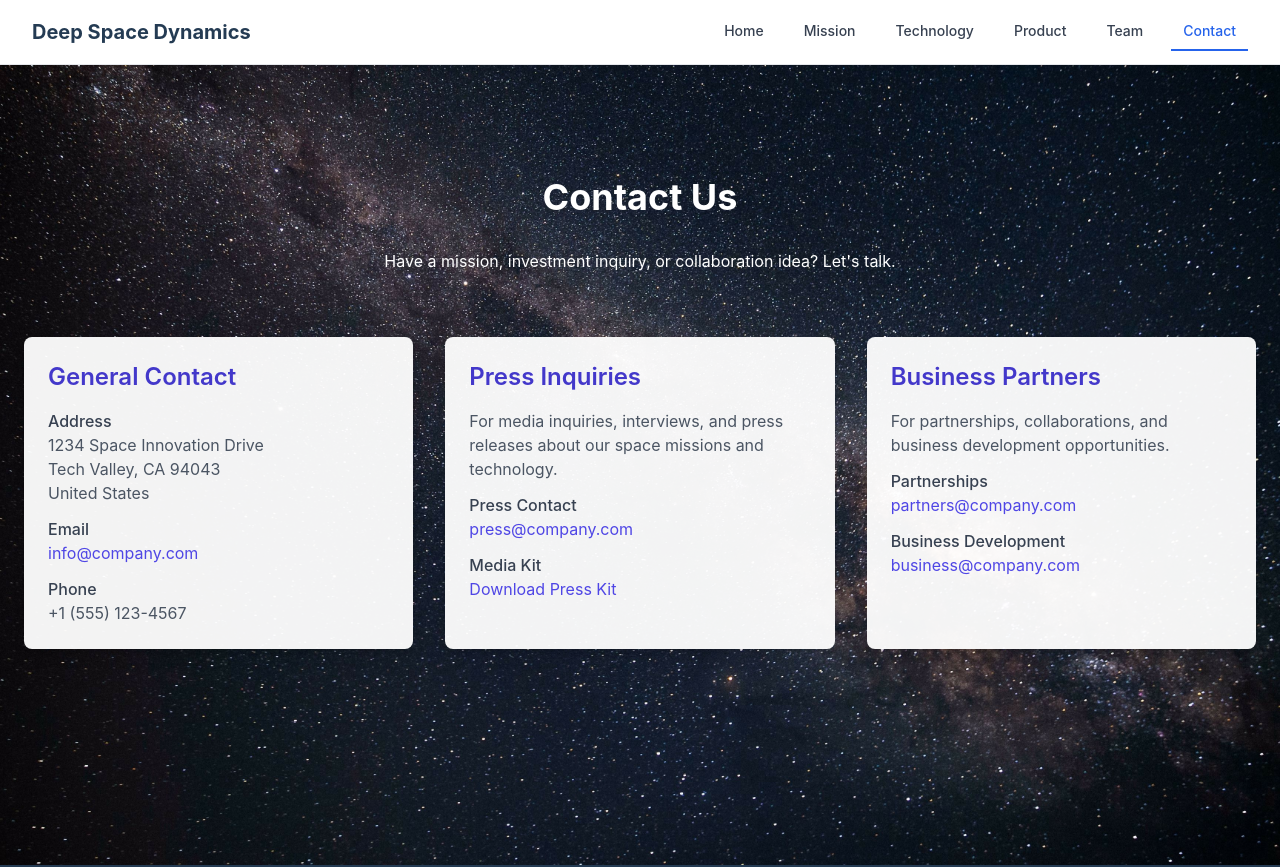
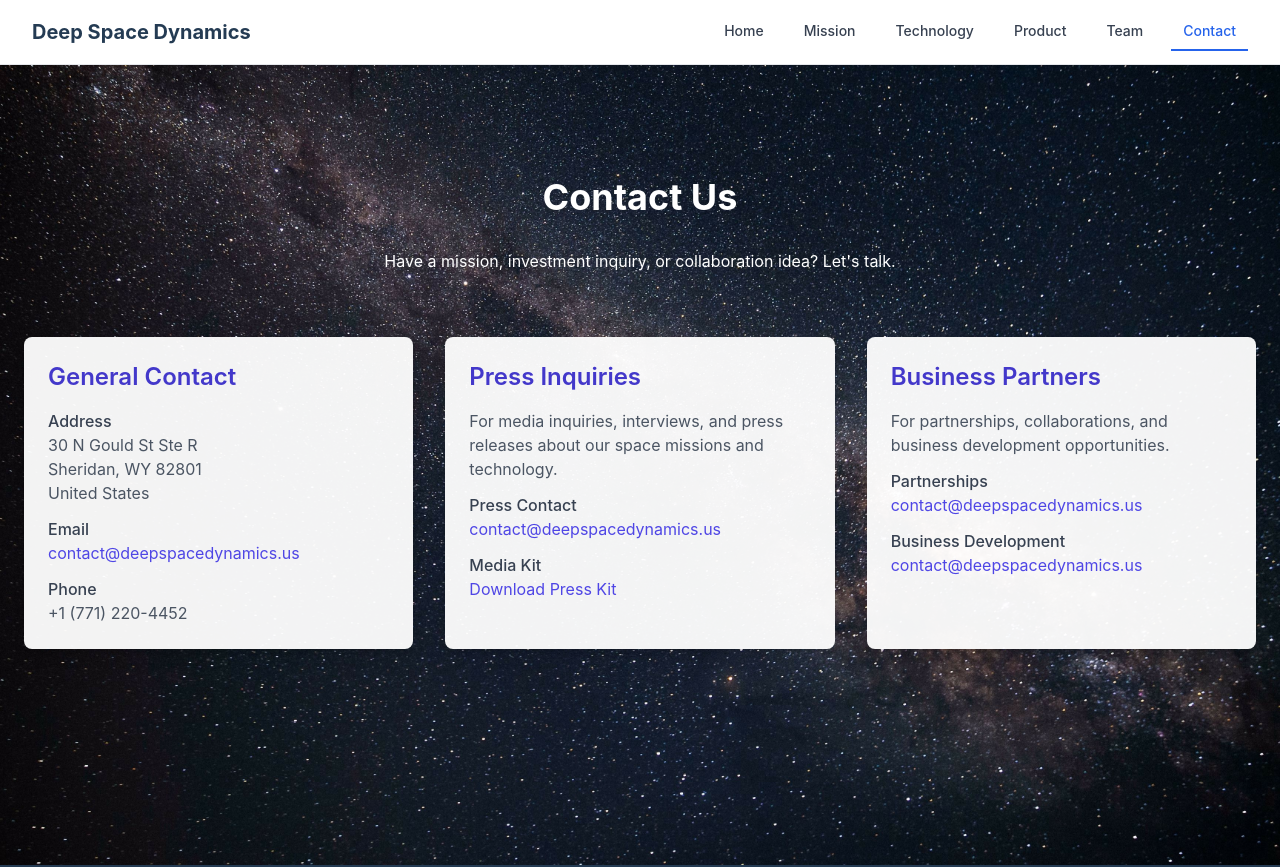
Before and after one commit to tommytoyou/deep-space-dynamics, a React (Create React App) app: page /contact in a window 1280 px wide. Shown: the top 867 px of the page. Built offline with nearby package versions, Linux system fonts and the light colour scheme; the HTML template or start-up script is replaced by a standard one.

Commit message:
Updated contact info

```diff
--- a/src/pages/Contact.jsx
+++ b/src/pages/Contact.jsx
@@ -23,8 +23,8 @@ const Contact = () => {
                 <div>
                   <h3 className="font-medium text-gray-700">Address</h3>
                   <p className="text-gray-600">
-                    1234 Space Innovation Drive<br />
-                    Tech Valley, CA 94043<br />
+                    30 N Gould St Ste R<br />
+                    Sheridan, WY 82801<br />
                     United States
                   </p>
                 </div>
@@ -32,13 +32,13 @@ const Contact = () => {
                   <h3 className="font-medium text-gray-700">Email</h3>
                   <p className="text-gray-600">
                     <a href="mailto:info@company.com" className="text-indigo-600 hover:text-indigo-700">
-                      info@company.com
+                      contact@deepspacedynamics.us
                     </a>
                   </p>
                 </div>
                 <div>
                   <h3 className="font-medium text-gray-700">Phone</h3>
-                  <p className="text-gray-600">+1 (555) 123-4567</p>
+                  <p className="text-gray-600">+1 (771) 220-4452</p>
                 </div>
               </div>
             </div>
@@ -54,7 +54,7 @@ const Contact = () => {
                   <h3 className="font-medium text-gray-700">Press Contact</h3>
                   <p className="text-gray-600">
                     <a href="mailto:press@company.com" className="text-indigo-600 hover:text-indigo-700">
-                      press@company.com
+                      contact@deepspacedynamics.us
                     </a>
                   </p>
                 </div>
@@ -80,7 +80,7 @@ const Contact = () => {
                   <h3 className="font-medium text-gray-700">Partnerships</h3>
                   <p className="text-gray-600">
                     <a href="mailto:partners@company.com" className="text-indigo-600 hover:text-indigo-700">
-                      partners@company.com
+                      contact@deepspacedynamics.us
                     </a>
                   </p>
                 </div>
@@ -88,7 +88,7 @@ const Contact = () => {
                   <h3 className="font-medium text-gray-700">Business Development</h3>
                   <p className="text-gray-600">
                     <a href="mailto:business@company.com" className="text-indigo-600 hover:text-indigo-700">
-                      business@company.com
+                      contact@deepspacedynamics.us
                     </a>
                   </p>
                 </div>
```
